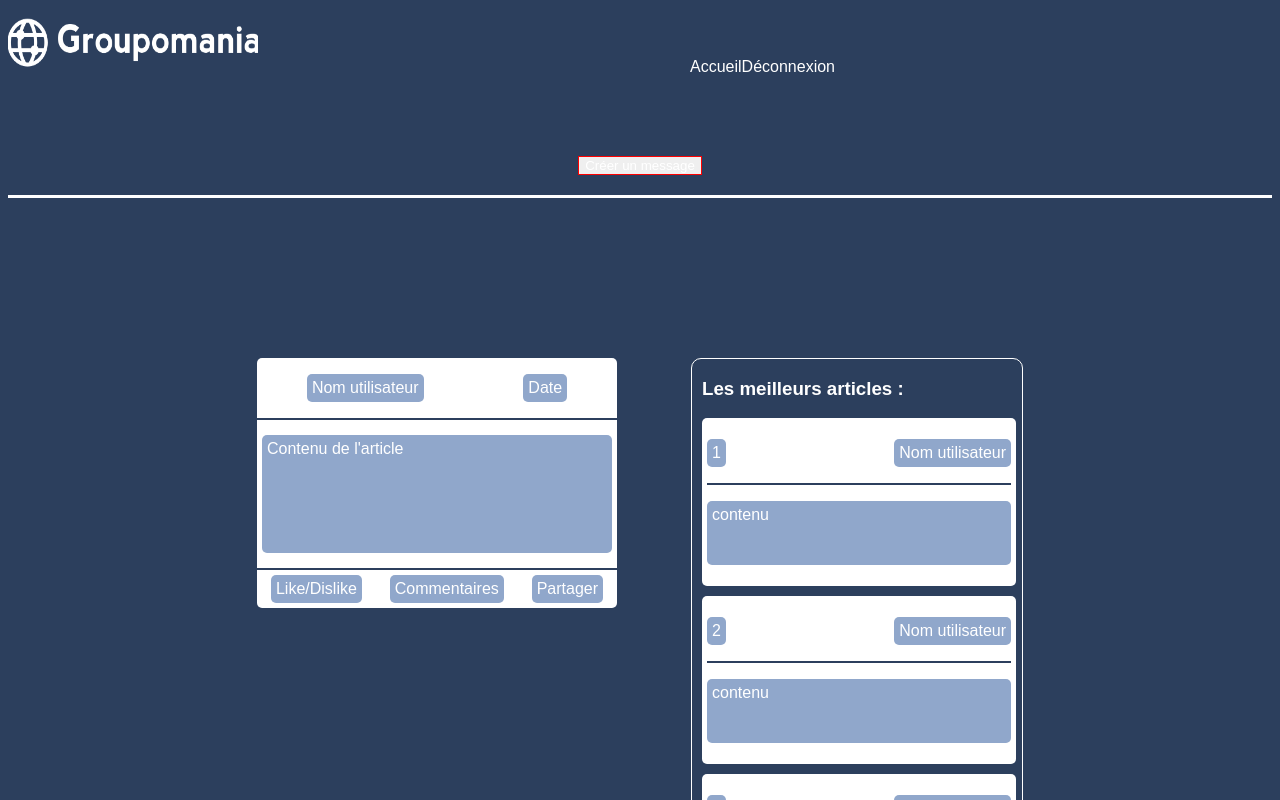
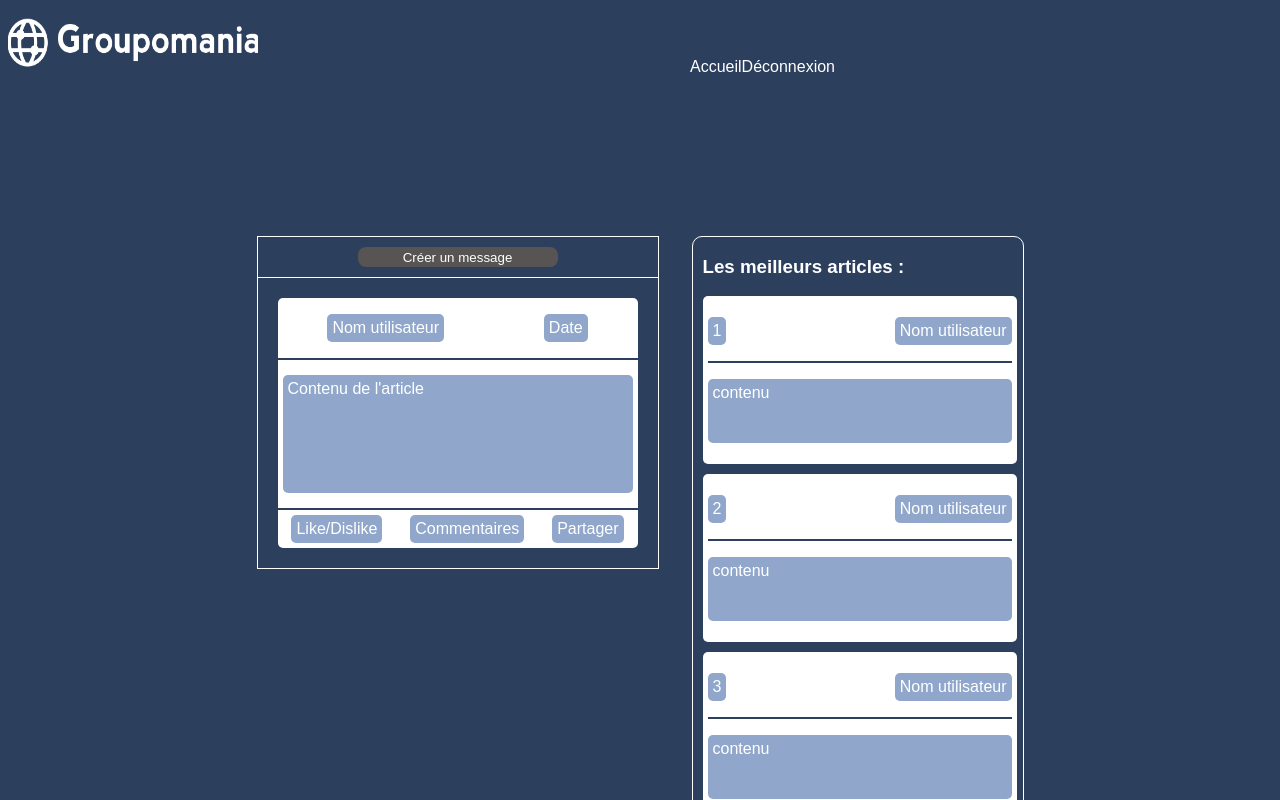
Before and after one commit to AlmoHelo/groupomania, a Vue app in the folder frontend/: page /accueil in a window 1280 px wide. Shown: the top 800 px of the page. Built offline with nearby package versions, Linux system fonts and the light colour scheme.

Commit message:
modif bouton créer

```diff
--- a/frontend/src/components/articleAccueil.vue
+++ b/frontend/src/components/articleAccueil.vue
@@ -1,5 +1,8 @@
   <template>
   <section class="touslesarticles">
+    <div class="secCreer">
+      <button class="creer">Créer un message</button>
+    </div>
     <article>
       <div class="entete">
         <p>Nom utilisateur</p>
@@ -24,14 +27,33 @@ export default {
 </script>
 
 <style lang="scss">
+.secCreer {
+  border-bottom: 1px solid white;
+  padding-top: 10px;
+  padding-bottom: 10px;
+  width: 100%;
+  display: flex;
+  justify-content: center;
+  margin-bottom: 20px;
+}
+.creer {
+  border: none;
+  width: 200px;
+  height: 20px;
+  background-color: rgb(88, 84, 84);
+  border-radius: 8px;
+}
 .touslesarticles {
   width: 50%;
+  border: 1px solid white;
 }
 article {
   width: 90%;
   max-height: 300px;
   background-color: white;
   border-radius: 5px;
+  margin: auto;
+  margin-bottom: 20px;
 }
 .entete {
   border-bottom: 2px solid #2c3f5d;
--- a/frontend/src/views/accueil.vue
+++ b/frontend/src/views/accueil.vue
@@ -1,9 +1,5 @@
 <template>
   <headerPage />
-
-    <section class="secCreer">
-      <button class="creer">Créer un message</button>
-    </section>
   <section class="sectionAccueil">
     <articleAccueil />
     <top />
@@ -29,17 +25,6 @@ export default {
 </script>
 
 <style lang="scss">
-.secCreer{
-  border-bottom: 3px solid white;
-  padding-bottom: 20px;
-  width: 100%;
-  display: flex;
-  justify-content: center;
-}
-.creer{
-  border: 1px solid red;
-}
-
 .sectionAccueil {
   display: flex;
 }
```
